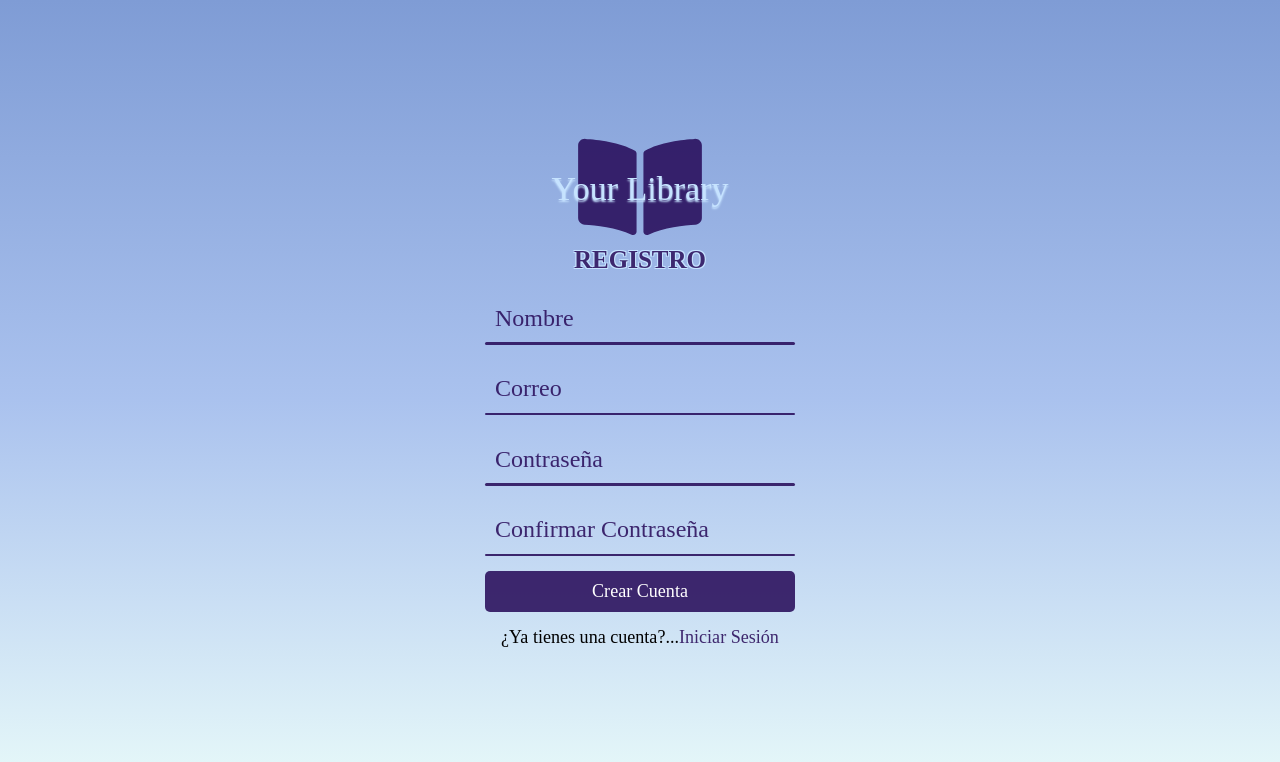
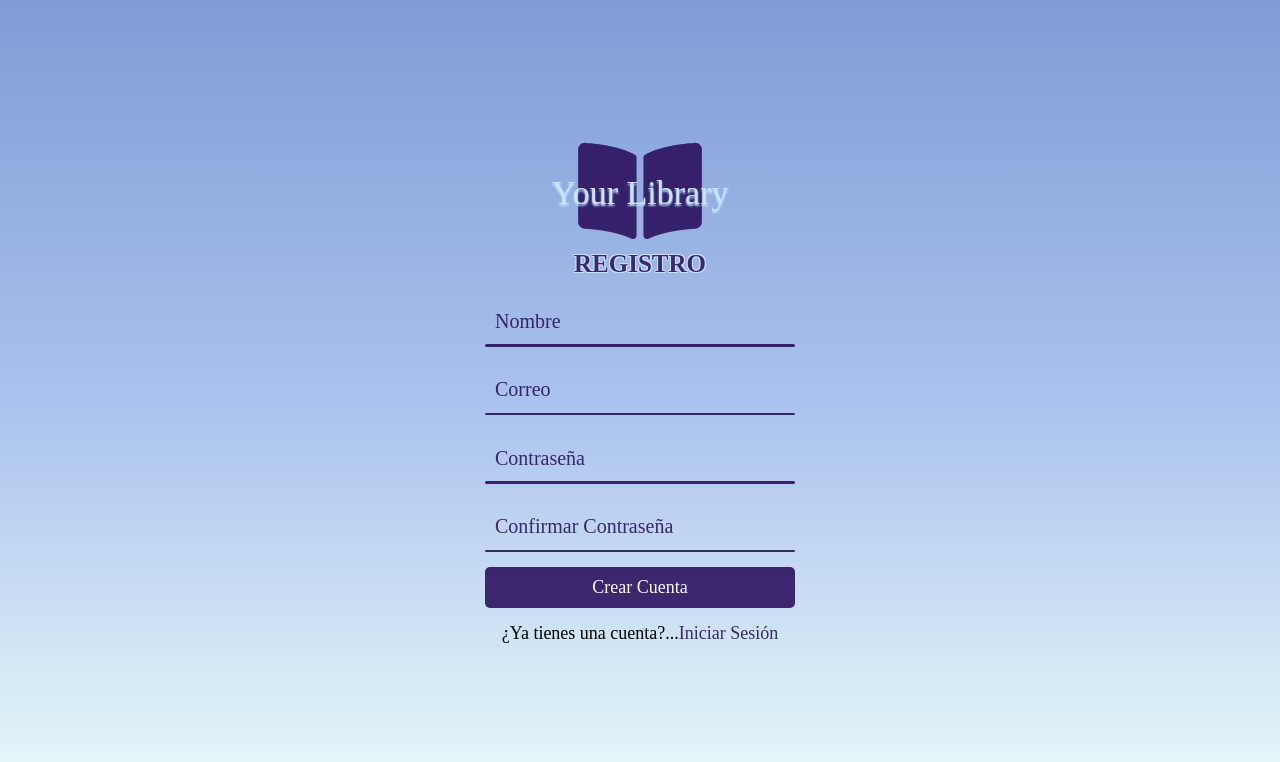
Before and after one commit to Eddy-glitcher/Library-App-Front, an Angular app: page /auth/register in a window 1280 px wide. Shown: the top 762 px of the page. Built offline with nearby package versions, Linux system fonts and the light colour scheme; a web font is replaced by a local one.

Commit message:
Style: Add the typography variable sizes

```diff
--- a/src/app/auth/register/register.component.scss
+++ b/src/app/auth/register/register.component.scss
@@ -1,5 +1,6 @@
 @import '../../styles/themes/index.scss';
 @import '../../styles/mixins/index.scss';
+@import '../../styles/typography/index.scss';
 
 .register{
   background: var(--primary-background-gradient);
@@ -41,7 +42,6 @@
       transition: border 100ms ease-in-out;
       background-color: transparent;
       transition: all 300ms;
-      font-size: 16px;
       outline: none;
     }
 
@@ -96,7 +96,7 @@
       margin-left: 10px;
       width: max-content;
       cursor: text;
-      font-size: clamp(1rem, 0.5rem + 1.6vw, 1.5rem);
+      font-size: clamp( $font-size-md , 0.5rem + 1.6vw, $font-size-lg);
       transform-origin: left center;
       transition: transform 300ms ease-in-out;
     }
@@ -114,7 +114,7 @@
       margin: auto 0px;
       width: max-content;
       height: max-content;
-      font-size: clamp(1rem, 0.87rem + 0.416vw, 1.13rem);
+      font-size: clamp($font-size-sm, 0.87rem + 0.416vw, $font-size-md);
       color: var(--secondary-color-soft);
       transition: transform 100ms ease-in-out;
 
@@ -133,7 +133,7 @@
     }
 
     .register__form-error-text{
-      font-size: clamp(1rem, 0.87rem + 0.416vw, 1.1rem);
+      font-size: clamp($font-size-sm, 0.87rem + 0.416vw, $font-size-md);
       color: var(--color-error);
       text-align: left;
       margin: 5px 0px 0px 5px;
@@ -147,7 +147,7 @@
       padding: 10px;
       border-radius: 5px;
       border: none;
-      font-size: clamp(1rem, 0.87rem + 0.416vw, 1.13rem);
+      font-size: clamp($font-size-sm, 0.87rem + 0.416vw, $font-size-md);
       transition: transform 100ms ease-in-out;
 
       &:hover{
@@ -161,7 +161,7 @@
     }
 
     .register__form-helper-text{
-      font-size: clamp(1rem, 0.87rem + 0.416vw, 1.13rem);
+      font-size: clamp($font-size-sm, 0.87rem + 0.416vw, $font-size-md);
 
       a{
         color: var(--secondary-color);
```
